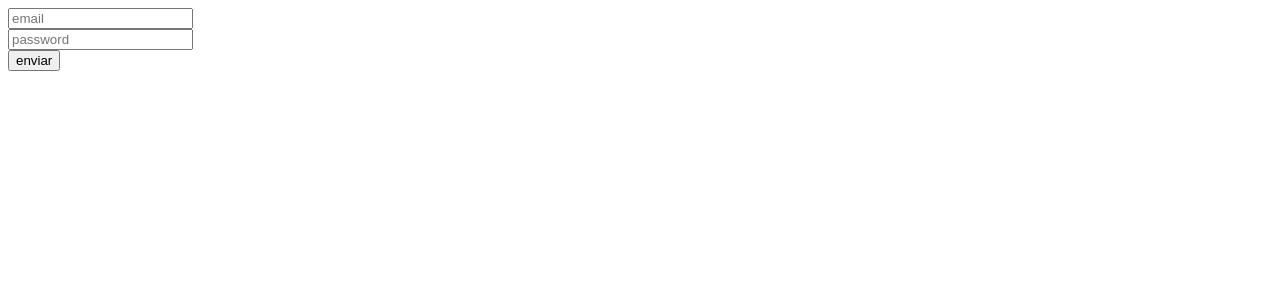
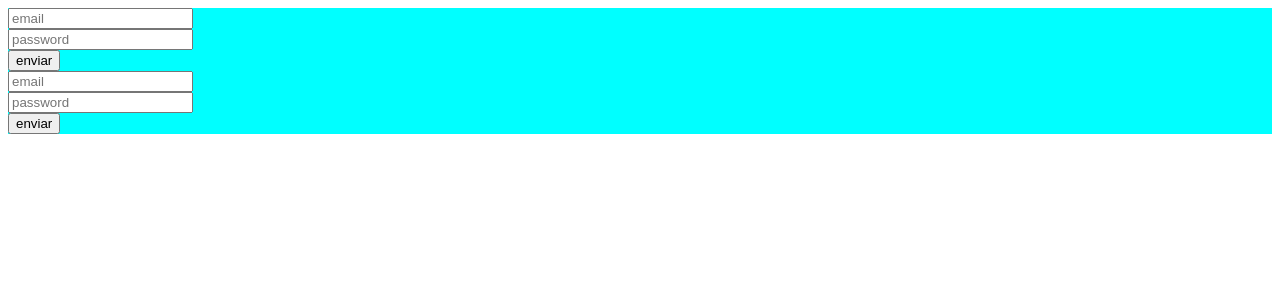
Before and after one commit to RodrigoToledo5599/FoodDeliveryFront, an Angular app: page / in a window 1280 px wide. Shown: the top 300 px of the page. Built offline with nearby package versions, Linux system fonts and the light colour scheme.

Commit message:
saving changes

```diff
--- a/src/app/app-routing.module.ts
+++ b/src/app/app-routing.module.ts
@@ -1,12 +1,14 @@
 import { NgModule } from '@angular/core';
 import { RouterModule, Routes } from '@angular/router';
 import { HomeComponent } from './pages/home/home.component';
+import { AppComponent } from './app.component';
 
 
 
 
 const routes: Routes = [
 
+  { path: '' , component: AppComponent},
   { path: 'home', component: HomeComponent },
 
 ];
--- a/src/app/app.component.html
+++ b/src/app/app.component.html
@@ -1,6 +1,4 @@
 
-
-
-
-
-<app-login-card>
+<router-outlet>
+  <app-login-card></app-login-card>
+</router-outlet>
--- a/src/app/components/login-card/login-card.component.css
+++ b/src/app/components/login-card/login-card.component.css
@@ -0,0 +1,3 @@
+form{
+  background-color: aqua;
+}
--- a/src/app/components/login-card/login-card.component.ts
+++ b/src/app/components/login-card/login-card.component.ts
@@ -27,7 +27,7 @@ export class LoginCardComponent{
       .post<Token>(this.url,data)
       .subscribe((response:Token ) => {
         console.log(response.token);
-        this.router.navigate(['/home'])
+        // this.router.navigate(['/home'])
       },
       (error) =>{
         console.error('Login error: ',error);
```
Also changed, not shown: src/app/components/login-card/login-card.component.html (line endings or trailing spaces).
